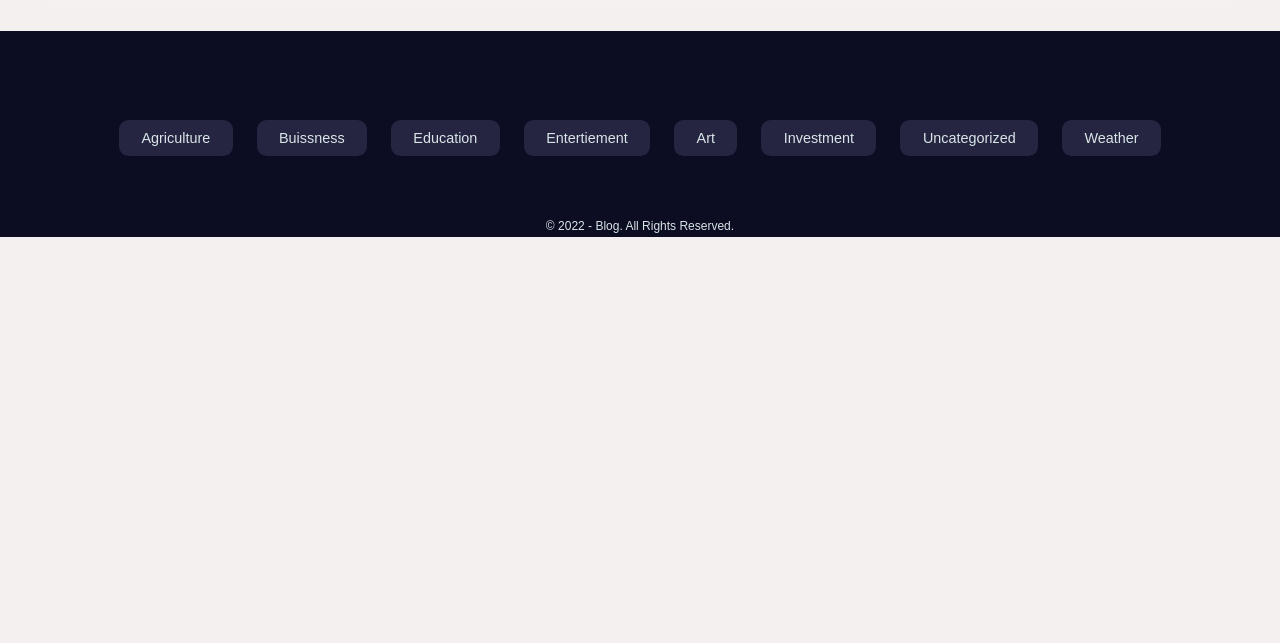
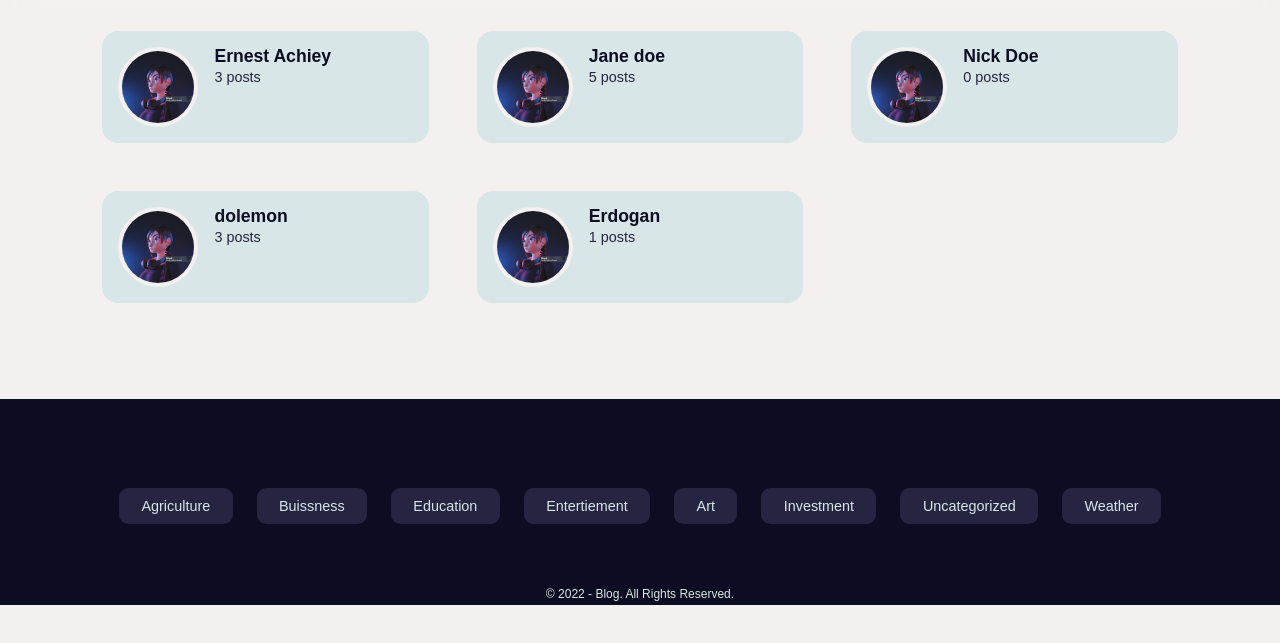
Before and after one commit to ancientphoenix34/Blog, a React app in the folder frontend/: page /authors in a window 1280 px wide. Shown: the part 65-708 px from the top of the page. Built offline with nearby package versions, Linux system fonts and the light colour scheme.

Commit message:
author part done

```diff
--- a/frontend/src/Pages/Authors.jsx
+++ b/frontend/src/Pages/Authors.jsx
@@ -1,10 +1,39 @@
-import React from 'react'
+import React, { useState } from 'react'
+import avatar from '../Assets/Images/Avatar.jpg'
+import { Link } from 'react-router-dom'
+
+
+const authorData=[
+  {id:1,avatar:avatar,name:'Ernest Achiey',posts:3},
+  {id:2,avatar:avatar,name:'Jane doe',posts:5},
+  {id:3,avatar:avatar,name:'Nick Doe',posts:0},
+  {id:4,avatar:avatar,name:'dolemon',posts:3},
+  {id:5,avatar:avatar,name:'Erdogan',posts:1},
+]
 
 const Authors = () => {
+
+  const [authors,setAuthors]=useState(authorData);
+
   return (
-    <div>
+    <section className='authors'>
+      {authors.length>0?<div className="container authors_container">
+          {
+            authors.map(({id,avatar,name,posts})=>{
+              return <Link key={id} to={`/posts/users/${id}`} className='author'>
+                <div className="author_avatar">
+                  <img src={avatar} alt={`Image of ${name}`} />
+                </div>
+                <div className="author_info">
+                  <h4>{name}</h4>
+                  <p>{posts} posts</p>
+                </div>
+              </Link>
+            })
+          }
+      </div>:<h2 className='center'>No authors found</h2>}
 
-    </div>
+    </section>
   )
 }
 
--- a/frontend/src/index.css
+++ b/frontend/src/index.css
@@ -389,3 +389,44 @@ margin-bottom: 2rem;
 .register small a,.login small a{
     color: var(--color-primary);
 }
+
+
+
+
+
+
+
+
+
+
+
+
+/* ---------------------author---------------------- */
+.authors_container{
+    display: grid;
+    grid-template-columns: repeat(3, 1fr);
+    gap: 3rem;
+}
+
+.author{
+    background: var(--color-white);
+    padding: 1rem;
+    border-radius: var(--raduis-3);
+    display: flex;
+    gap: 1rem;
+    transition: var(--transition);
+}
+
+
+.author:hover{
+    box-shadow: 0 1rem 1.5 rgba(0,0,0,0.1);
+}
+
+
+.author_avatar{
+    width: 5rem;
+    aspect-ratio: 1/1;
+    border-radius: 50%;
+    border: 0.3rem solid var(--color-bg);
+    overflow: hidden;
+}
```
